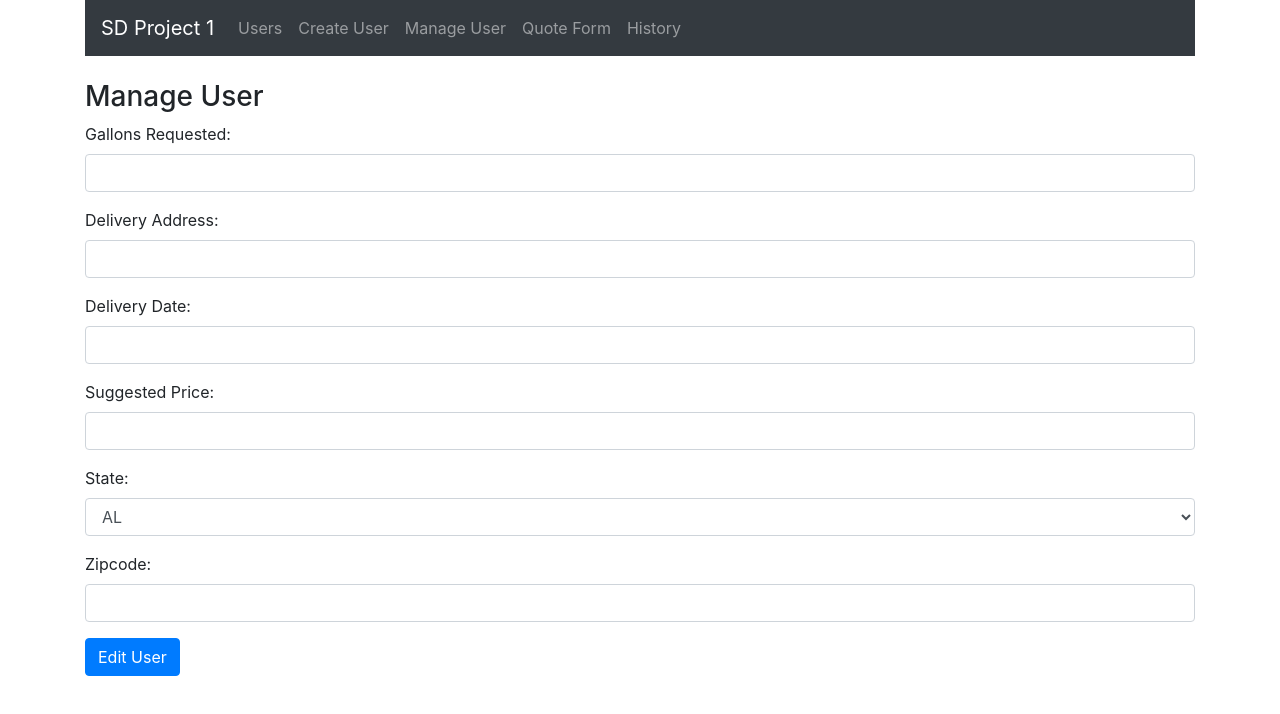
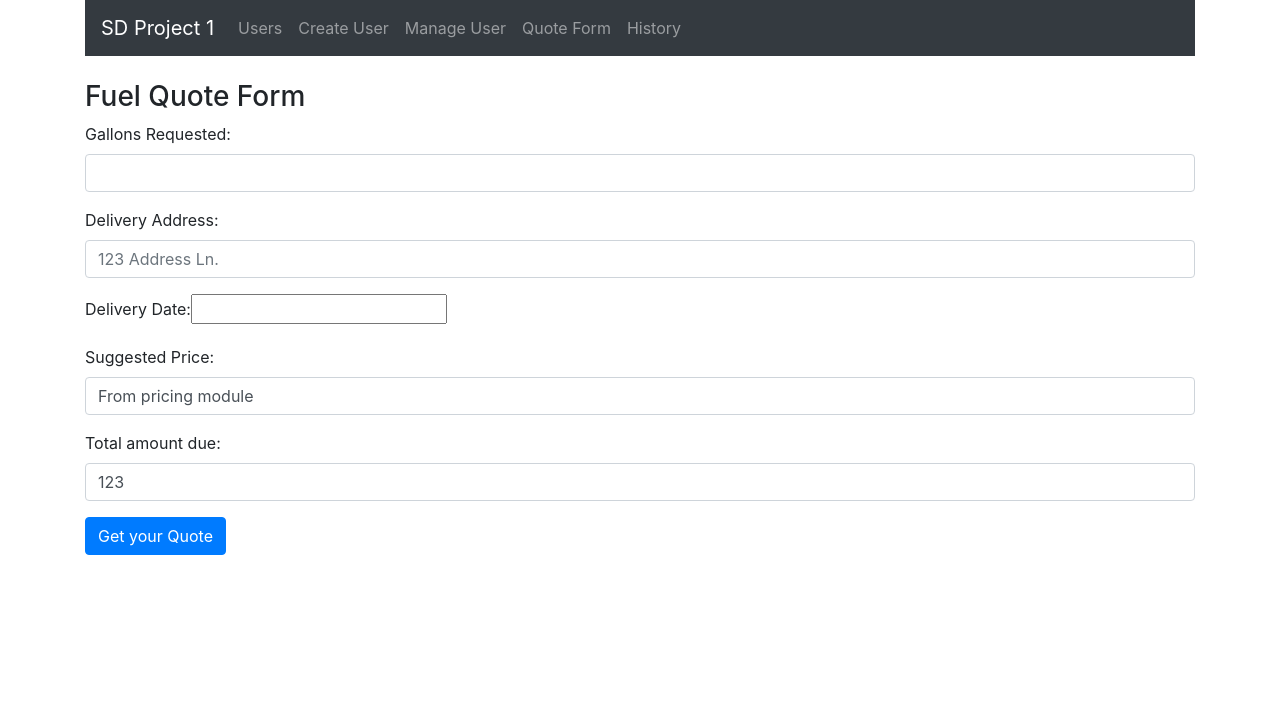
Before and after one commit to awong100/fuel-rate, a React (Create React App) app: page /quote in a window 1280 px wide. Shown: the top 714 px of the page. Built offline with nearby package versions, Linux system fonts and the light colour scheme.

Commit message:
Reverting to the state of the project at 8cff2cf

```diff
--- a/package.json
+++ b/package.json
@@ -13,6 +13,7 @@
     "express": "^4.17.1",
     "mongoose": "^5.11.18",
     "react": "^17.0.1",
+    "react-datepicker": "^3.6.0",
     "react-dom": "^17.0.1",
     "react-router-dom": "^5.2.0",
     "react-scripts": "4.0.2",
--- a/src/components/FuelQuote.js
+++ b/src/components/FuelQuote.js
@@ -1,15 +1,18 @@
 import React from "react";
+import DatePicker from "react-datepicker";
+import "react-datepicker/dist/react-datepicker.css";
 
 function fuelQuote() {
   return (
     <div>
-      <h3>Manage User</h3>
+      <h3>Fuel Quote Form</h3>
       <form>
         <div className="form-group">
           <label>Gallons Requested: </label>
           <input
             maxlength="50"
             type="text"
+            pattern="[0-9]*"
             required
             className="form-control"
           ></input>
@@ -21,84 +24,41 @@ function fuelQuote() {
             type="text"
             required
             className="form-control"
+            placeholder="123 Address Ln."
           ></input>
         </div>
         <div className="form-group">
           <label>Delivery Date: </label>
-          <input maxlength="100" type="text" className="form-control"></input>
+          <DatePicker></DatePicker>
         </div>
         <div className="form-group">
           <label>Suggested Price: </label>
-          <input type="text" required className="form-control"></input>
+          <input
+            type="text"
+            className="form-control"
+            value="From pricing module"
+            readonly
+          ></input>
+          {}
         </div>
         <div className="form-group">
-          <label>State: </label>
-          <select type="text" required className="form-control">
-            <option value="AL">AL</option>
-            <option value="AK">AK</option>
-            <option value="AZ">AZ</option>
-            <option value="AR">AR</option>
-            <option value="CA">CA</option>
-            <option value="CO">CO</option>
-            <option value="CT">CT</option>
-            <option value="DE">DE</option>
-            <option value="DC">DC</option>
-            <option value="FL">FL</option>
-            <option value="GA">GA</option>
-            <option value="HI">HI</option>
-            <option value="ID">ID</option>
-            <option value="IL">IL</option>
-            <option value="IN">IN</option>
-            <option value="IA">IA</option>
-            <option value="KS">KS</option>
-            <option value="KY">KY</option>
-            <option value="LA">LA</option>
-            <option value="ME">ME</option>
-            <option value="MD">MD</option>
-            <option value="MA">MA</option>
-            <option value="MI">MI</option>
-            <option value="MN">MN</option>
-            <option value="MS">MS</option>
-            <option value="MO">MO</option>
-            <option value="MT">MT</option>
-            <option value="NE">NE</option>
-            <option value="NV">NV</option>
-            <option value="NH">NH</option>
-            <option value="NJ">NJ</option>
-            <option value="NM">NM</option>
-            <option value="NY">NY</option>
-            <option value="NC">NC</option>
-            <option value="ND">ND</option>
-            <option value="OH">OH</option>
-            <option value="OK">OK</option>
-            <option value="OR">OR</option>
-            <option value="PA">PA</option>
-            <option value="RI">RI</option>
-            <option value="SC">SC</option>
-            <option value="SD">SD</option>
-            <option value="TN">TN</option>
-            <option value="TX">TX</option>
-            <option value="UT">UT</option>
-            <option value="VT">VT</option>
-            <option value="VA">VA</option>
-            <option value="WA">WA</option>
-            <option value="WV">WV</option>
-            <option value="WI">WI</option>
-            <option value="WY">WY</option>
-          </select>
-        </div>
-        <div className="form-group">
-          <label>Zipcode: </label>
+          <label>Total amount due: </label>
           <input
-            minlength="5"
-            maxlength="9"
+            maxlength="50"
             type="text"
+            pattern="[0-9]*"
             required
             className="form-control"
+            value="123"
           ></input>
         </div>
+
         <div className="form-group">
-          <input type="submit" value="Edit User" className="btn btn-primary" />
+          <input
+            type="submit"
+            value="Get your Quote"
+            className="btn btn-primary"
+          />
         </div>
       </form>
     </div>
--- a/src/components/fuel-history.js
+++ b/src/components/fuel-history.js
@@ -1,50 +1,50 @@
-import React, { Component } from 'react';
-
+import React, { Component } from "react";
 
 class fuelhistory extends Component {
   constructor(props) {
-        super(props) //since we are extending class Table so we have to use super in order to override Component class constructor
-        this.state = { //state is by default an object
+    super(props); //since we are extending class Table so we have to use super in order to override Component class constructor
+    this.state = {
+      //state is by default an object
       purchase: [
-                {id: 1,  date: '11/21', amount: '$97'},
-                {id: 2,  date: '03/19', amount: '$56'},
-                {id: 3,  date: '07/16', amount: '$81'},
-                {id: 4,  date: '4/25', amount: '$34'}
-            ]
-        }
+        { id: 1, date: "11/21", amount: "$97" },
+        { id: 2, date: "03/19", amount: "$56" },
+        { id: 3, date: "07/16", amount: "$81" },
+        { id: 4, date: "4/25", amount: "$34" },
+      ],
+    };
   }
 
   renderfuelhistoryData() {
     return this.state.purchase.map((purchase, index) => {
-            const {id, date, amount} = purchase //destructuring
+      const { id, date, amount } = purchase; //destructuring
       return (
         <tr key={id}>
           <td>{id}</td>
           <td>{date}</td>
           <td>{amount}</td>
         </tr>
-            )
-        })
+      );
+    });
   }
   renderfuelhistoryHeader() {
-        let header = Object.keys(this.state.purchase[0])
+    let header = Object.keys(this.state.purchase[0]);
     return header.map((key, index) => {
-            return <th key={index}>{key.toUpperCase()}</th>
-        })
+      return <th key={index}>{key.toUpperCase()}</th>;
+    });
   }
 
   render() {
     return (
       <div>
-                <h1 id='title'>History table</h1>
-                <table id='History'>
+        <h1 id="title">History table</h1>
+        <table class="table" id="History">
           <tbody>
             <tr>{this.renderfuelhistoryHeader()}</tr>
             {this.renderfuelhistoryData()}
           </tbody>
         </table>
       </div>
-        )
+    );
   }
 }
 export default fuelhistory;
```
Also changed, not shown: 1 other file (tests, documents, lock files or other folders). Lines whose indentation alone changed are shown as unchanged.
